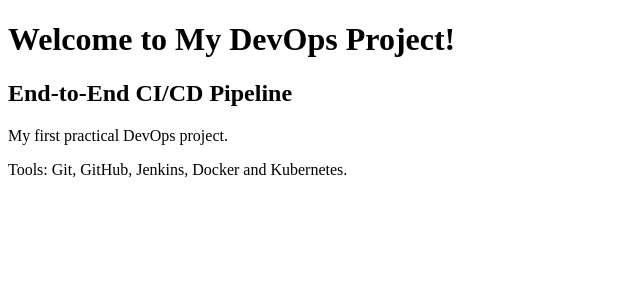
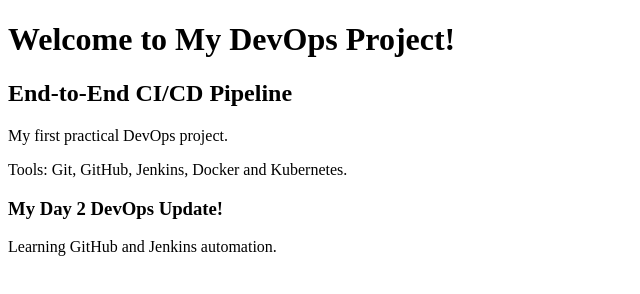
Before and after one commit to anilnetha99/Devops-CI-CD-Project, a plain HTML site: page index.html in a window 1280 px wide. Shown: the whole page, without its empty margins (0-640 px from the left). Drawn offline with Linux system fonts and the light colour scheme.

Commit message:
Added Day 2 DevOps update

```diff
--- a/index.html
+++ b/index.html
@@ -13,5 +13,9 @@
 
     <p>Tools: Git, GitHub, Jenkins, Docker and Kubernetes.</p>
 
+    <h3>My Day 2 DevOps Update!</h3>
+
+    <p>Learning GitHub and Jenkins automation.</p>
+
 </body>
 </html>
```
